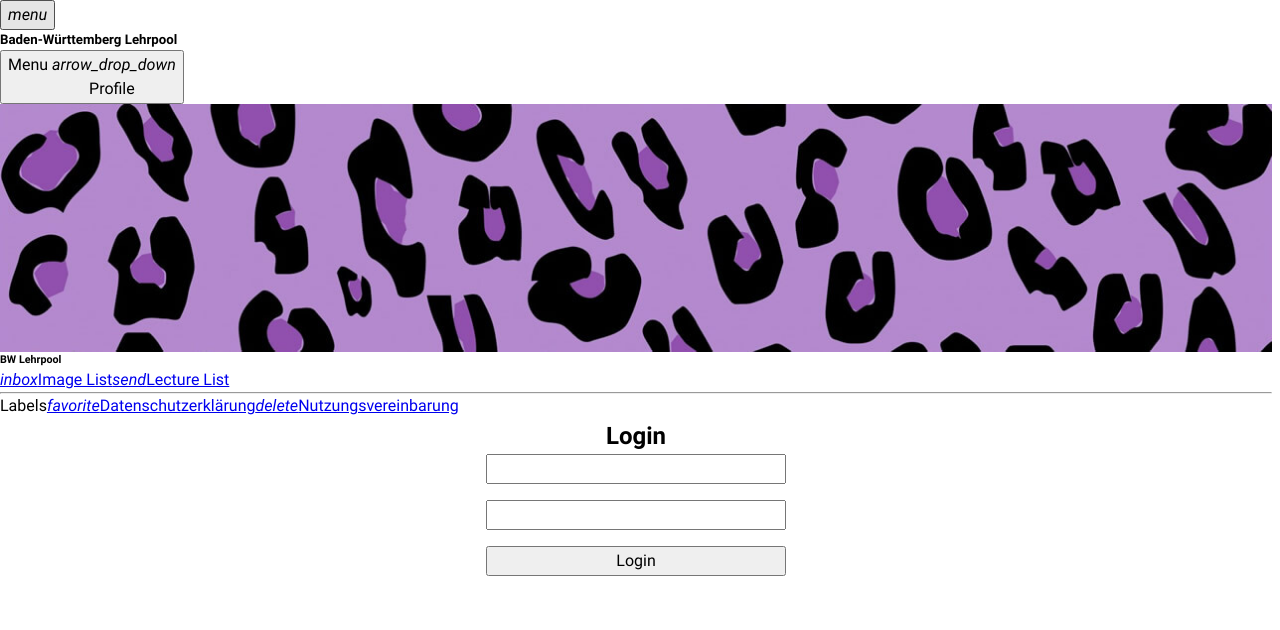
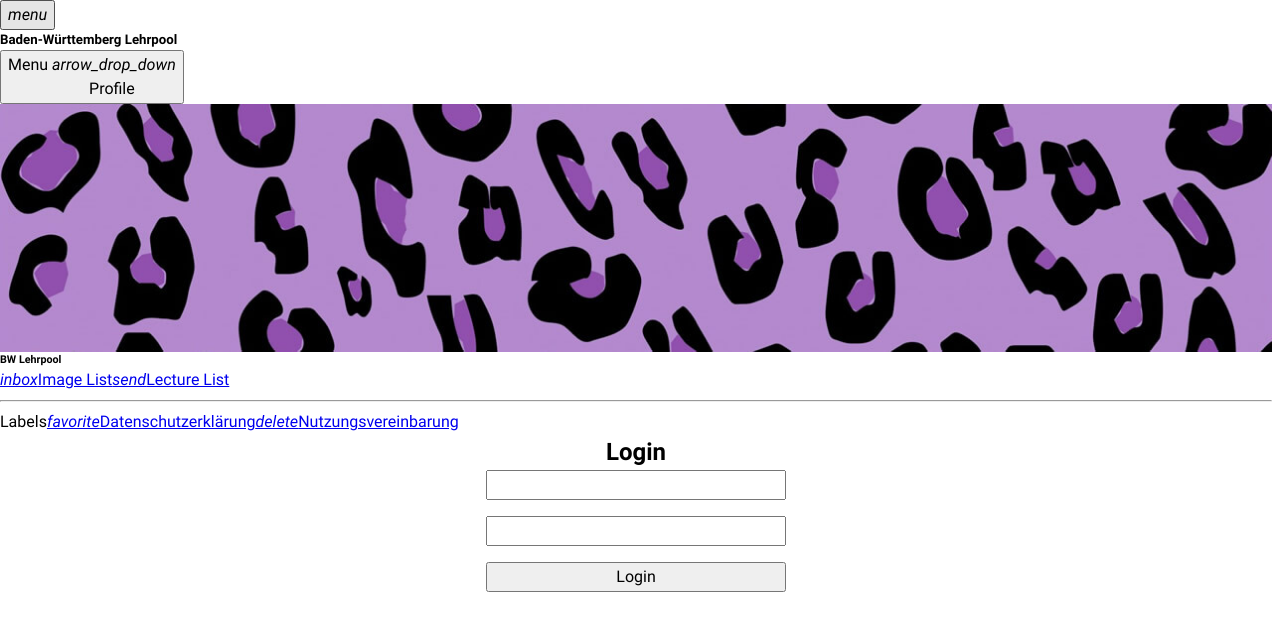
Before and after one commit to rafaelgieschke/bwlp-vue-frontend, a Vue app: page /login in a window 1280 px wide. Shown: the top 630 px of the page. Built offline with nearby package versions, Linux system fonts and the light colour scheme.

Commit message:
A bit of space around the hr in nav

```diff
--- a/src/components/Navigation.vue
+++ b/src/components/Navigation.vue
@@ -32,3 +32,13 @@
 <script setup>
 import {RouterLink} from 'vue-router';
 </script>
+
+<style scoped>
+.router-link-active {
+  background-color: rgba(0, 0, 0, 0.5);
+}
+
+hr {
+  margin: 0.5rem 0;
+}
+</style>
```
